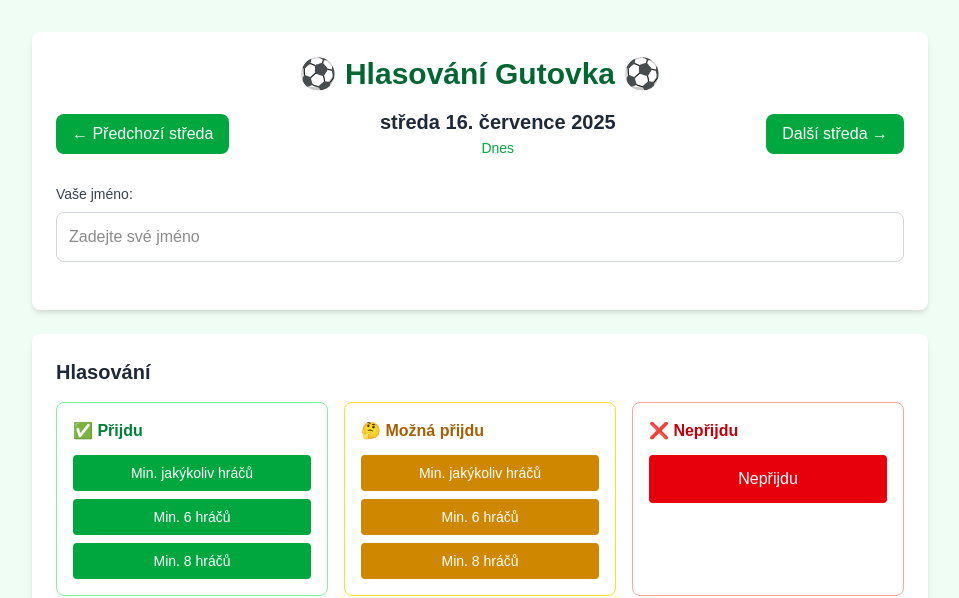
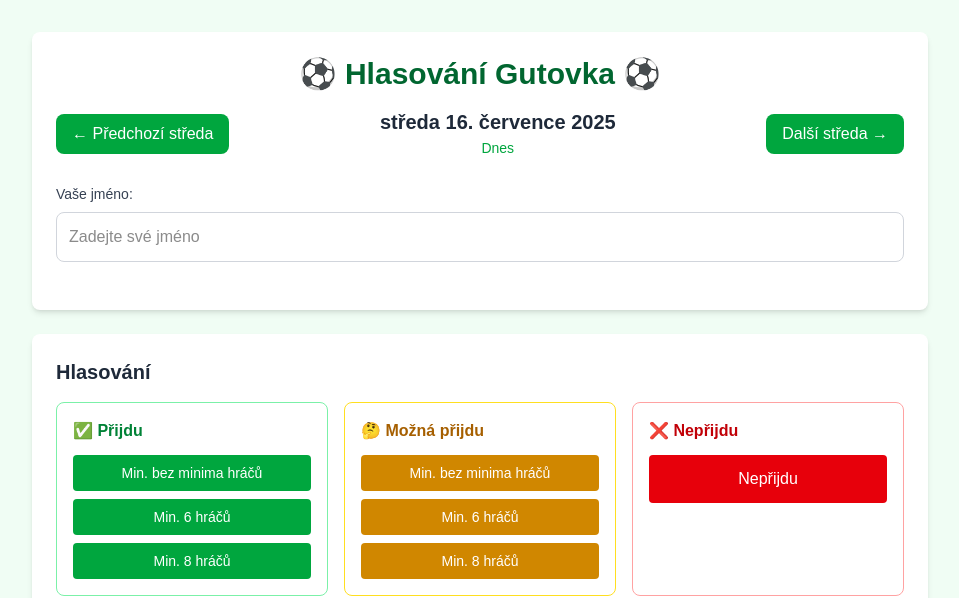
Before and after one commit to honzikec/hlasovani-gutovka, a Next.js app: page / in a window 1280 px wide. Shown: the top 598 px of the page, without its empty margins (160-1119 px from the left). Built offline with nearby package versions, Linux system fonts and the light colour scheme; no server answers; the database is empty.

Commit message:
indicate min requirements

```diff
--- a/app/page.tsx
+++ b/app/page.tsx
@@ -22,9 +22,9 @@ interface Comment {
 }
 
 interface VoteSummary {
-  yes: { count: number; users: string[] };
-  no: { count: number; users: string[] };
-  maybe: { count: number; users: string[] };
+  yes: { count: number; users: string[]; usersWithMinPlayers: Array<{name: string, minPlayers: string}> };
+  no: { count: number; users: string[]; usersWithMinPlayers: Array<{name: string, minPlayers: string}> };
+  maybe: { count: number; users: string[]; usersWithMinPlayers: Array<{name: string, minPlayers: string}> };
 }
 
 export default function Home() {
@@ -33,9 +33,9 @@ export default function Home() {
   const [votes, setVotes] = useState<Vote[]>([]);
   const [comments, setComments] = useState<Comment[]>([]);
   const [summary, setSummary] = useState<VoteSummary>({
-    yes: { count: 0, users: [] },
-    no: { count: 0, users: [] },
-    maybe: { count: 0, users: [] }
+    yes: { count: 0, users: [], usersWithMinPlayers: [] },
+    no: { count: 0, users: [], usersWithMinPlayers: [] },
+    maybe: { count: 0, users: [], usersWithMinPlayers: [] }
   });
   const [userName, setUserName] = useState('');
   const [userVote, setUserVote] = useState<{attendance: 'yes' | 'no' | 'maybe', minPlayers: 'any' | '6' | '8'} | null>(null);
@@ -234,7 +234,7 @@ export default function Home() {
               disabled={currentDateIndex === 0}
               className="px-4 py-2 bg-green-600 text-white rounded-lg disabled:bg-gray-300 disabled:cursor-not-allowed hover:bg-green-700"
             >
-              ← Předchozí středa
+              ← <span className="hidden md:inline">Předchozí středa</span>
             </button>
 
             <div className="text-center">
@@ -254,7 +254,7 @@ export default function Home() {
               disabled={currentDateIndex === wednesdays.length - 1}
               className="px-4 py-2 bg-green-600 text-white rounded-lg disabled:bg-gray-300 disabled:cursor-not-allowed hover:bg-green-700"
             >
-              Další středa →
+              <span className="hidden md:inline">Další středa</span> →
             </button>
           </div>
 
@@ -292,7 +292,7 @@ export default function Home() {
               </strong>
               {userVote.attendance !== 'no' && (
                 <>, minimum hráčů: <strong>
-                  {userVote.minPlayers === 'any' ? 'jakýkoliv' : userVote.minPlayers}
+                  {userVote.minPlayers === 'any' ? 'bez minima' : userVote.minPlayers}
                 </strong></>
               )}
             </div>
@@ -310,7 +310,7 @@ export default function Home() {
                     disabled={loading}
                     className="w-full p-2 text-sm bg-green-600 text-white rounded hover:bg-green-700 disabled:bg-gray-300"
                   >
-                    Min. {minPlayers === 'any' ? 'jakýkoliv' : minPlayers} hráčů
+                    Min. {minPlayers === 'any' ? 'bez minima' : minPlayers} hráčů
                   </button>
                 ))}
               </div>
@@ -327,7 +327,7 @@ export default function Home() {
                     disabled={loading}
                     className="w-full p-2 text-sm bg-yellow-600 text-white rounded hover:bg-yellow-700 disabled:bg-gray-300"
                   >
-                    Min. {minPlayers === 'any' ? 'jakýkoliv' : minPlayers} hráčů
+                    Min. {minPlayers === 'any' ? 'bez minima' : minPlayers} hráčů
                   </button>
                 ))}
               </div>
@@ -366,9 +366,16 @@ export default function Home() {
             <div className="text-center p-3 bg-green-50 rounded-lg">
               <div className="text-lg font-semibold text-green-700">✅ Přijdou</div>
               <div className="text-2xl font-bold text-green-800">{summary.yes.count}</div>
-              {summary.yes.users.length > 0 && (
+              {summary.yes.usersWithMinPlayers.length > 0 && (
                 <div className="text-sm text-gray-600 mt-1">
-                  {summary.yes.users.join(', ')}
+                  {summary.yes.usersWithMinPlayers.map((user, index) => (
+                    <div key={index} className="flex justify-between items-center">
+                      <span>{user.name}</span>
+                      <span className="text-xs bg-green-100 px-2 py-1 rounded ml-2">
+                        {user.minPlayers === 'any' ? 'bez minima' : `min. ${user.minPlayers}`}
+                      </span>
+                    </div>
+                  ))}
                 </div>
               )}
             </div>
@@ -376,9 +383,16 @@ export default function Home() {
             <div className="text-center p-3 bg-yellow-50 rounded-lg">
               <div className="text-lg font-semibold text-yellow-700">🤔 Možná</div>
               <div className="text-2xl font-bold text-yellow-800">{summary.maybe.count}</div>
-              {summary.maybe.users.length > 0 && (
+              {summary.maybe.usersWithMinPlayers.length > 0 && (
                 <div className="text-sm text-gray-600 mt-1">
-                  {summary.maybe.users.join(', ')}
+                  {summary.maybe.usersWithMinPlayers.map((user, index) => (
+                    <div key={index} className="flex justify-between items-center">
+                      <span>{user.name}</span>
+                      <span className="text-xs bg-yellow-100 px-2 py-1 rounded ml-2">
+                        {user.minPlayers === 'any' ? 'bez minima' : `min. ${user.minPlayers}`}
+                      </span>
+                    </div>
+                  ))}
                 </div>
               )}
             </div>
--- a/lib/db.ts
+++ b/lib/db.ts
@@ -122,23 +122,38 @@ export async function getVoteSummary(date: string) {
     SELECT
       attendance,
       COUNT(*) as count,
-      ARRAY_AGG(user_name ORDER BY created_at) as users
+      ARRAY_AGG(user_name ORDER BY created_at) as users,
+      ARRAY_AGG(min_players ORDER BY created_at) as min_players_list
     FROM votes
     WHERE vote_date = ${date}
     GROUP BY attendance
   `;
 
   const summary = {
-    yes: { count: 0, users: [] as string[] },
-    no: { count: 0, users: [] as string[] },
-    maybe: { count: 0, users: [] as string[] }
+    yes: { count: 0, users: [] as string[], usersWithMinPlayers: [] as Array<{name: string, minPlayers: string}> },
+    no: { count: 0, users: [] as string[], usersWithMinPlayers: [] as Array<{name: string, minPlayers: string}> },
+    maybe: { count: 0, users: [] as string[], usersWithMinPlayers: [] as Array<{name: string, minPlayers: string}> }
   };
 
   result.rows.forEach((row) => {
-    const typedRow = row as { attendance: 'yes' | 'no' | 'maybe'; count: string; users: string[] };
+    const typedRow = row as {
+      attendance: 'yes' | 'no' | 'maybe';
+      count: string;
+      users: string[];
+      min_players_list: string[]
+    };
+
+    const users = typedRow.users || [];
+    const minPlayersList = typedRow.min_players_list || [];
+    const usersWithMinPlayers = users.map((name, index) => ({
+      name,
+      minPlayers: minPlayersList[index] || 'any'
+    }));
+
     summary[typedRow.attendance] = {
       count: parseInt(typedRow.count),
-      users: typedRow.users || []
+      users: users,
+      usersWithMinPlayers: usersWithMinPlayers
     };
   });
 
```
